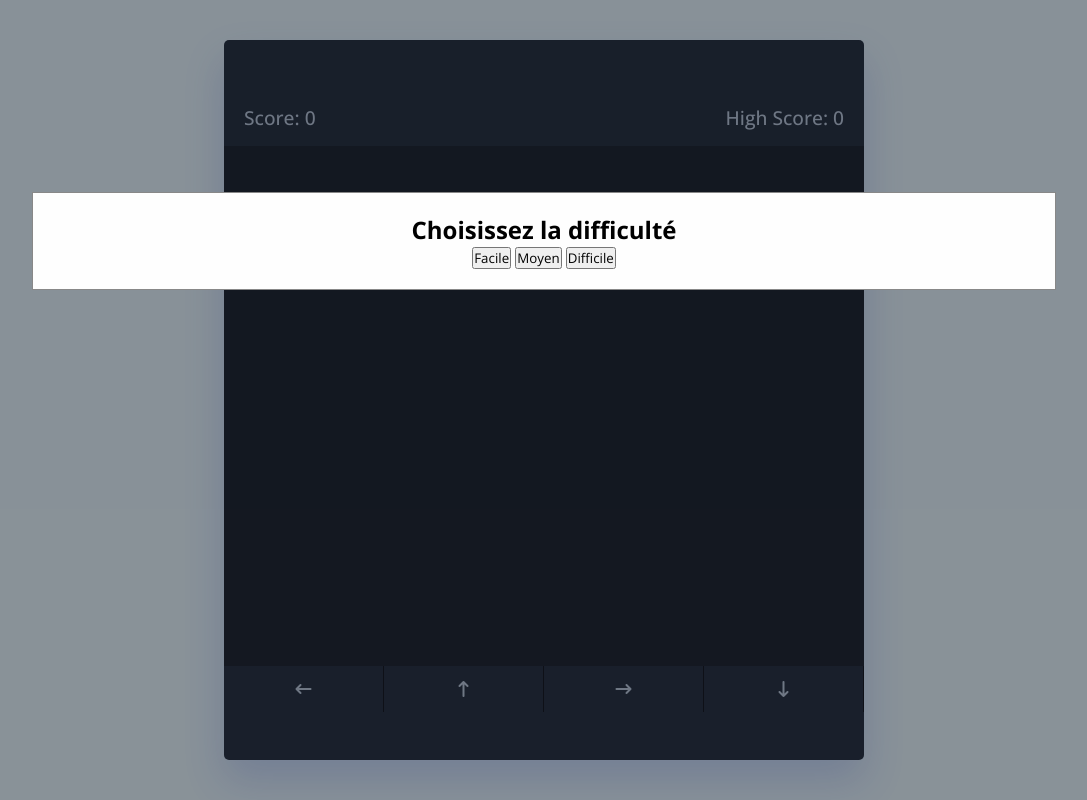
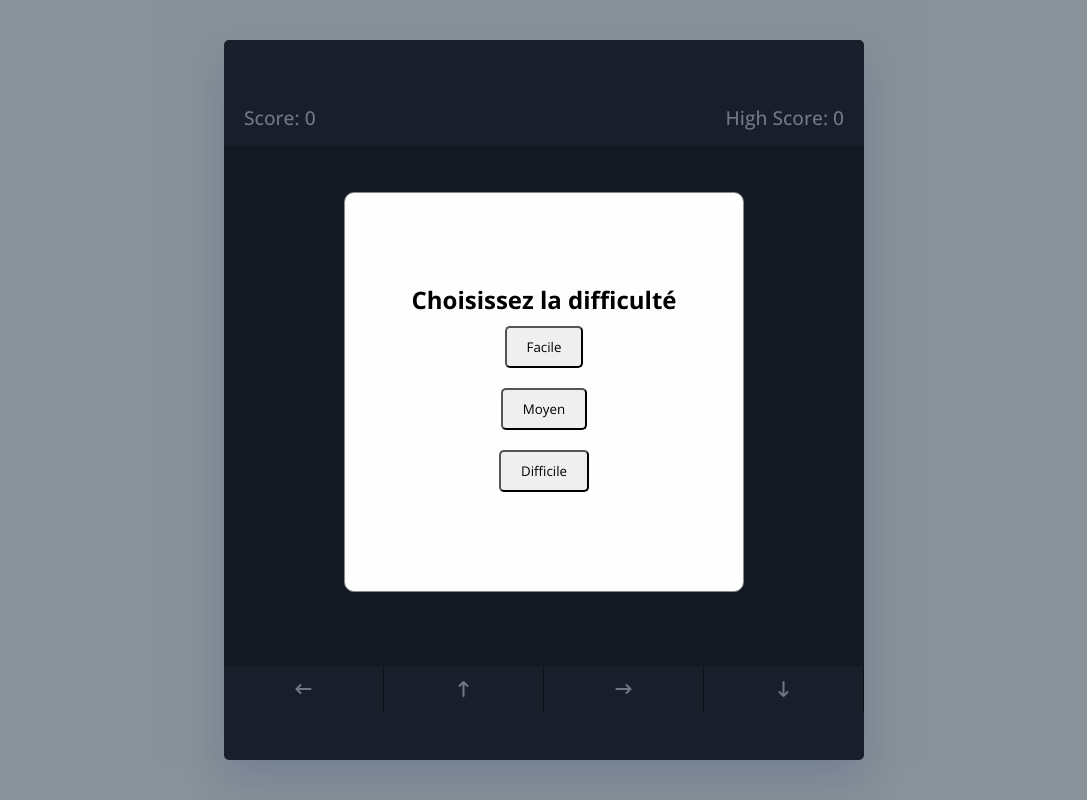
Before and after one commit to MardinliG/JavaScript, a website: page public/Snake.html in a window 1280 px wide. Shown: the whole page, without its empty margins (96-1183 px from the left). Drawn offline with nearby package versions, Linux system fonts and the light colour scheme.

Commit message:
snake css adjustements

```diff
--- a/public/Snake.html
+++ b/public/Snake.html
@@ -27,9 +27,9 @@
     <div id="difficultyModal" class="modal">
       <div class="modal-content">
         <h2>Choisissez la difficulté</h2>
-        <button id="easy">Facile</button>
-        <button id="medium">Moyen</button>
-        <button id="hard">Difficile</button>
+        <button class="modal-boutton" id="easy">Facile</button>
+        <button class="modal-boutton" id="medium">Moyen</button>
+        <button class="modal-boutton" id="hard">Difficile</button>
       </div>
     </div>
 
@@ -38,7 +38,7 @@
       <div class="modal-content">
         <h2>Game Over!</h2>
         <p>Score: <span id="finalScore">0</span></p>
-        <button id="replay">Rejouer</button>
+        <button class="modal-boutton" id="replay">Rejouer</button>
       </div>
     </div>
 
--- a/public/css/Snake.css
+++ b/public/css/Snake.css
@@ -71,7 +71,7 @@ body {
 
 /* Modal styles */
 .modal {
-  display: none; /* Hidden by default */
+  display: none;
   position: fixed;
   z-index: 1;
   left: 0;
@@ -87,6 +87,17 @@ body {
   margin: 15% auto;
   padding: 20px;
   border: 1px solid #888;
-  width: 80%;
-  text-align: center;
+  width: 50vmin;
+  height: 50vmin;
+  border-radius: 10px;
+  display: flex;
+  flex-direction: column;
+  justify-content: center;
+  align-items: center;
 }
+
+.modal-boutton {
+  margin: 10px 0;
+  padding: 10px 20px;
+  border-radius: 5px;
+}
```
